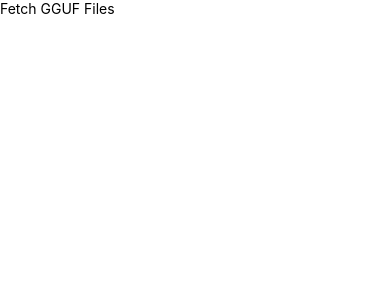
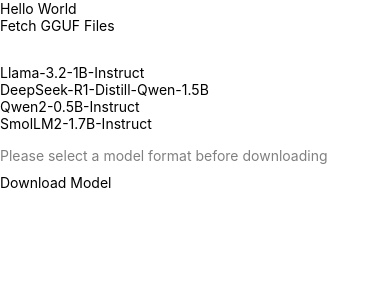
Before and after one commit to Ericko444/EdgeLLM, a React Native app: screen / in a window 390 px wide. Shown: the top 300 px of the page. Built offline with nearby package versions, Linux system fonts and the light colour scheme.

Commit message:
feat: Implemented model download functionality with progress bar

```diff
--- a/App.tsx
+++ b/App.tsx
@@ -1,7 +1,9 @@
 import React from 'react';
-import { Alert, ScrollView, StyleSheet, Text, TouchableOpacity, View } from 'react-native';
+import { Alert, SafeAreaView, ScrollView, StyleSheet, Text, TouchableOpacity, View } from 'react-native';
 import { useState } from 'react';
 import axios from 'axios';
+import { downloadModel } from './src/api/model';
+import ProgressBar from './src/components/ProgressBar';
 
 type Message = {
   role: 'system' | 'user' | 'assistant';
@@ -77,10 +79,37 @@ function App(): React.JSX.Element {
     }
   };
 
+  const handleDownloadModel = async (file: string) => {
+    const downloadUrl = `https://huggingface.co/${HF_TO_GGUF[selectedModelFormat as keyof typeof HF_TO_GGUF]
+      }/resolve/main/${file}`;
+    // we set the isDownloading state to true to show the progress bar and set the progress to 0
+    setIsDownloading(true);
+    setProgress(0);
+
+    try {
+      // we download the model using the downloadModel function, it takes the selected GGUF file, the download URL, and a progress callback function to update the progress bar
+      const destPath = await downloadModel(file, downloadUrl, progress =>
+        setProgress(progress),
+      );
+    } catch (error) {
+      const errorMessage =
+        error instanceof Error
+          ? error.message
+          : 'Download failed due to an unknown error.';
+      Alert.alert('Error', errorMessage);
+    } finally {
+      setIsDownloading(false);
+    }
+  };
+
+
 
   return (
-    <>
-      <TouchableOpacity onPress={() => fetchAvailableGGUFs('Llama-3.2-1B-Instruct')}>
+    <SafeAreaView>
+      <Text>Hello World</Text>
+      <TouchableOpacity
+        onPress={() => fetchAvailableGGUFs("Llama-3.2-1B-Instruct")}
+      >
         <Text>Fetch GGUF Files</Text>
       </TouchableOpacity>
       <ScrollView>
@@ -88,7 +117,35 @@ function App(): React.JSX.Element {
           <Text key={file}>{file}</Text>
         ))}
       </ScrollView>
-    </>
+
+      <View style={{ marginTop: 30, marginBottom: 15 }}>
+        {Object.keys(HF_TO_GGUF).map((format) => (
+          <TouchableOpacity
+            key={format}
+            onPress={() => {
+              setSelectedModelFormat(format);
+            }}
+          >
+            <Text>
+              {format}
+            </Text>
+          </TouchableOpacity>
+        ))}
+      </View>
+      <Text style={{ marginBottom: 10, color: selectedModelFormat ? 'black' : 'gray' }}>
+        {selectedModelFormat
+          ? `Selected: ${selectedModelFormat}`
+          : 'Please select a model format before downloading'}
+      </Text>
+      <TouchableOpacity
+        onPress={() => {          // Then download the model
+          handleDownloadModel("Llama-3.2-1B-Instruct-Q2_K.gguf");
+        }}
+      >
+        <Text>Download Model</Text>
+      </TouchableOpacity>
+      {isDownloading && <ProgressBar progress={progress} />}
+    </SafeAreaView>
   );
 }
 const styles = StyleSheet.create({});
--- /dev/null
+++ b/src/api/model.ts
@@ -0,0 +1,48 @@
+import RNFS from "react-native-fs";
+
+export const downloadModel = async (
+    modelName: string,
+    modelUrl: string,
+    onProgress: (progress: number) => void
+): Promise<string> => {
+    const destPath = `${RNFS.DocumentDirectoryPath}/${modelName}`;
+    try {
+        const fileExists = await RNFS.exists(destPath);
+
+        // If it exists, delete it
+        if (fileExists) {
+            await RNFS.unlink(destPath);
+            console.log(`Deleted existing file at ${destPath}`);
+        }
+        console.log("right before download")
+        console.log("modelUrl : ", modelUrl)
+
+        const downloadResult = await RNFS.downloadFile({
+            fromUrl: modelUrl,
+            toFile: destPath,
+            progressDivider: 5,
+            begin: (res) => {
+                console.log("Response begin ===\n\n");
+                console.log(res);
+            },
+            progress: ({ bytesWritten, contentLength }: { bytesWritten: number; contentLength: number }) => {
+                console.log("Response written ===\n\n");
+                const progress = (bytesWritten / contentLength) * 100;
+                console.log("progress : ", progress)
+                onProgress(Math.floor(progress));
+            },
+        }).promise;
+        console.log("right after download")
+        if (downloadResult.statusCode === 200) {
+            return destPath;
+        } else {
+            throw new Error(`Download failed with status code: ${downloadResult.statusCode}`);
+        }
+    } catch (error) {
+        if (error instanceof Error) {
+            throw new Error(`Failed to download model: ${error.message}`);
+        } else {
+            throw new Error('Failed to download model: Unknown error');
+        }
+    }
+};
--- /dev/null
+++ b/src/components/ProgressBar.tsx
@@ -0,0 +1,39 @@
+import React from "react";
+import { View, Text, StyleSheet } from "react-native";
+
+interface ProgressBarProps {
+    progress: number; // Percentage (0–100)
+}
+
+const ProgressBar: React.FC<ProgressBarProps> = ({ progress }) => {
+    const clampedProgress = Math.max(0, Math.min(progress, 100));
+
+    return (
+        <View style={styles.container}>
+            <View style={[styles.bar, { width: `${clampedProgress}%` }]} />
+            <Text style={styles.text}>{clampedProgress}%</Text>
+        </View>
+    );
+};
+
+const styles = StyleSheet.create({
+    container: {
+        height: 20,
+        backgroundColor: "#444",
+        borderRadius: 10,
+        overflow: "hidden",
+        marginVertical: 10,
+    },
+    bar: {
+        height: "100%",
+        backgroundColor: "#2563EB",
+    },
+    text: {
+        position: "absolute",
+        alignSelf: "center",
+        color: "#fff",
+        fontSize: 12,
+    },
+});
+
+export default ProgressBar;
```
